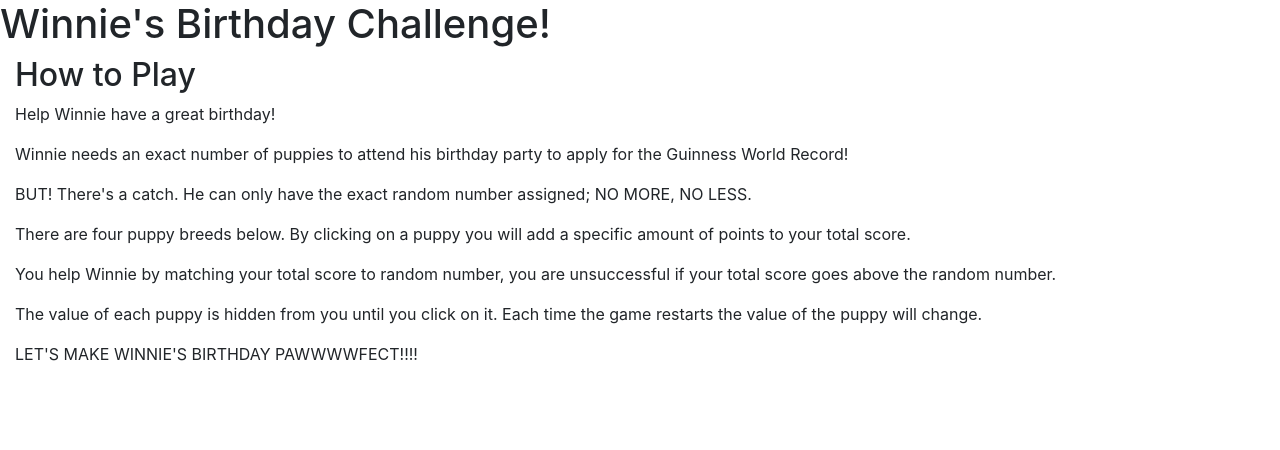
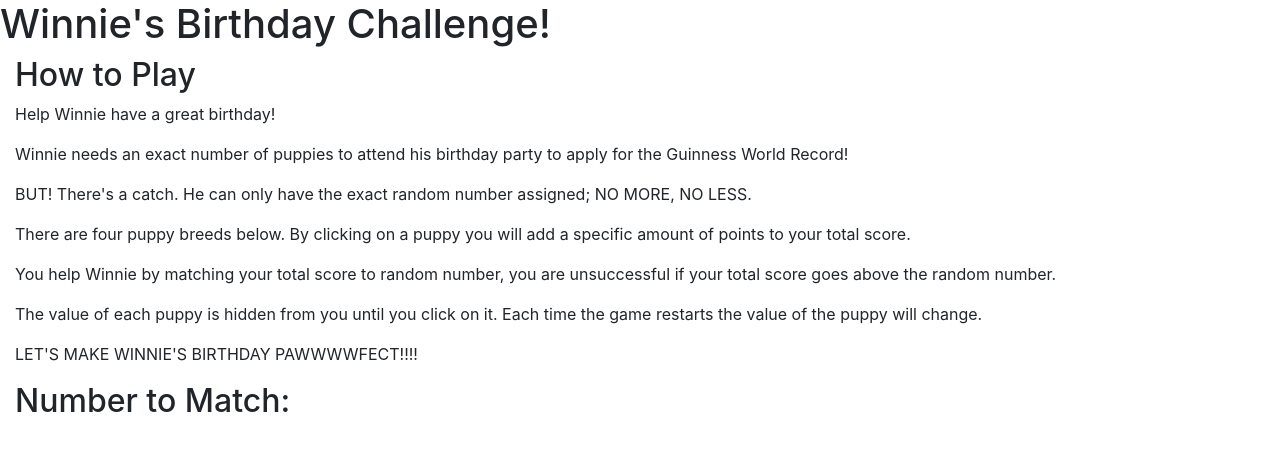
Before and after one commit to StephFromAustin/puppy-play-date, a plain HTML site: page index.html in a window 1280 px wide. Drawn offline with nearby package versions, Linux system fonts and the light colour scheme.

Commit message:
Number to Match HTML

```diff
--- a/index.html
+++ b/index.html
@@ -39,8 +39,14 @@
                         </p>
                         <p>LET'S MAKE WINNIE'S BIRTHDAY PAWWWWFECT!!!!</p>
                     </div>
-            </div>
+                </div>
+        <div class="row">
+                <div class="col-sm-9">
+                    <h2>Number to Match:<span id="numberToMatch"></span> </h2>
+                </div>
+                <div class="col-sm-3"></div>
         </div>
+    </div>
 
 
 
```
